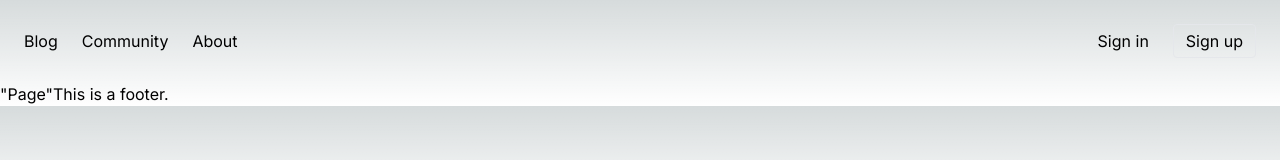
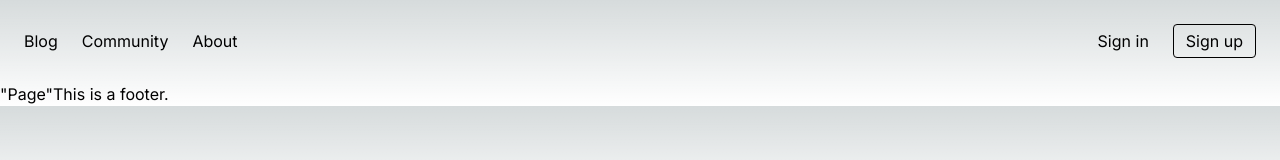
Before and after one commit to program-adagrad/adagrad.org, a Next.js app: page /blog in a window 1280 px wide. Shown: the top 160 px of the page. Built offline with nearby package versions, Linux system fonts and the light colour scheme.

Commit message:
Edit header

```diff
--- a/src/components/header.tsx
+++ b/src/components/header.tsx
@@ -3,7 +3,7 @@ import { link } from "fs"
 
 export default () => {
     return (
-        <header className="flex items-center justify-between p-6 " role="banner">
+        <header className="flex items-center justify-between p-6" role="banner">
             <nav className="flex gap-6">
                 <a href="/blog">Blog</a>
                 <a href="/community">Community</a>
@@ -11,7 +11,7 @@ export default () => {
             </nav>
             <div className="flex items-center gap-6">
                 <a href="/login">Sign in</a>
-                <a href="/register" className="inline-block border rounded py-1 px-3">Sign up</a>
+                <a href="/register" className="inline-block border border-black rounded py-1 px-3">Sign up</a>
             </div>
         </header>
     )
```
